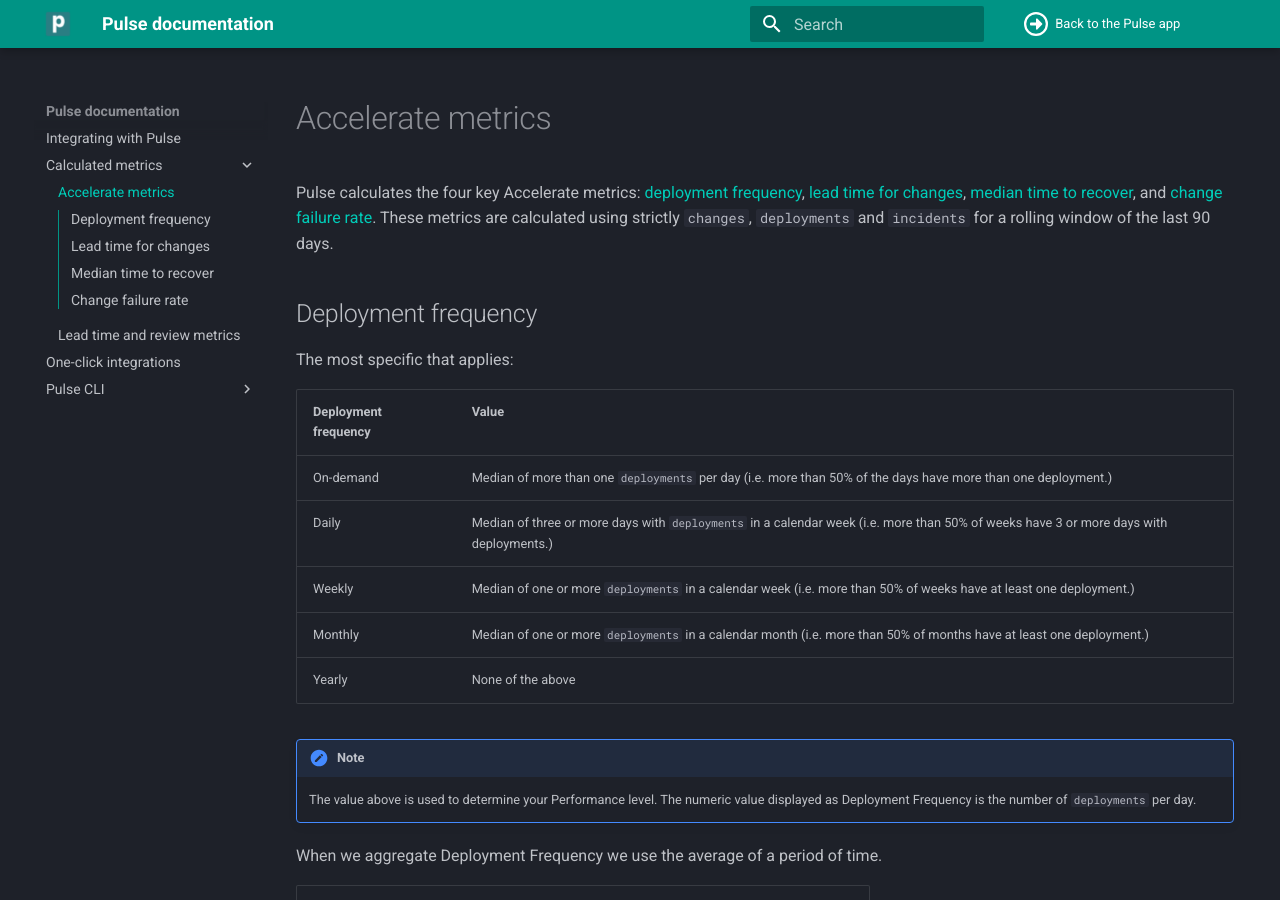
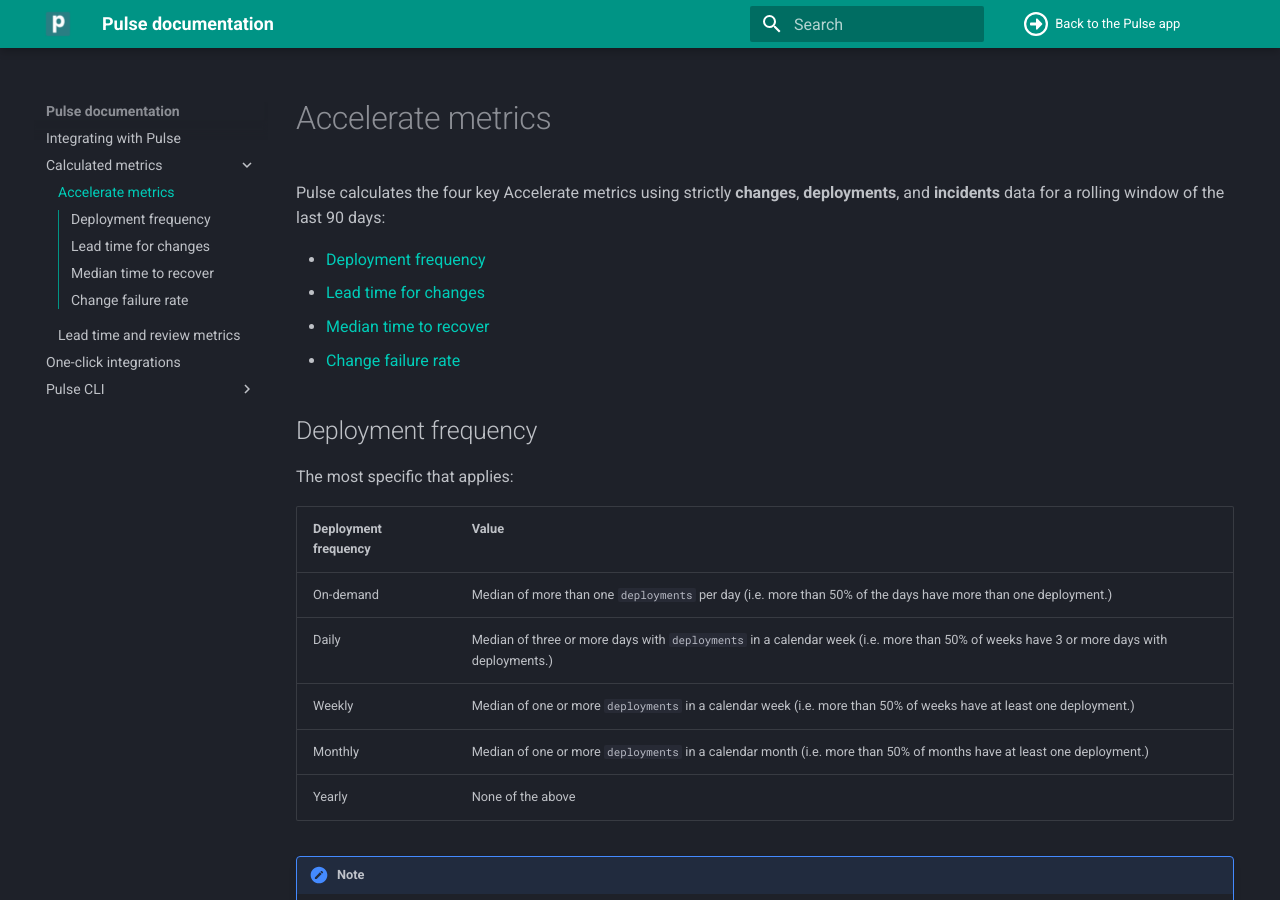
Before and after one commit to codacy/pulse-user-docs, an MkDocs documentation site: the page built from docs/metrics/accelerate.md, in a window 1280 px wide and 900 px high. Built offline with MkDocs 1.6.1 and Material for MkDocs 9.7.7, drawn with Linux system fonts in a browser that asks for light colours.

Commit message:
clean: Use list in "Accelerate metrics" intro

```diff
--- a/docs/metrics/accelerate.md
+++ b/docs/metrics/accelerate.md
@@ -1,6 +1,11 @@
 # Accelerate metrics
 
-Pulse calculates the four key Accelerate metrics: [deployment frequency](#deployment-frequency), [lead time for changes](#lead-time-for-changes), [median time to recover](#median-time-to-recover), and [change failure rate](#change-failure-rate). These metrics are calculated using strictly `changes`, `deployments` and `incidents` for a rolling window of the last 90 days.
+Pulse calculates the four key Accelerate metrics using strictly **changes**, **deployments**, and **incidents** data for a rolling window of the last 90 days:
+
+-   [Deployment frequency](#deployment-frequency)
+-   [Lead time for changes](#lead-time-for-changes)
+-   [Median time to recover](#median-time-to-recover)
+-   [Change failure rate](#change-failure-rate)
 
 ## Deployment frequency
 
```
